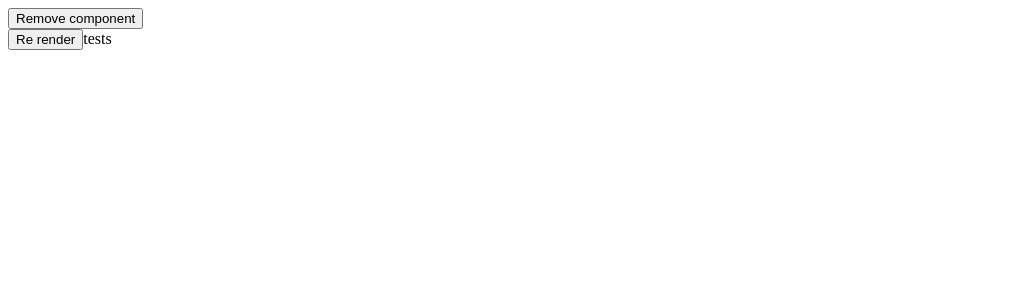
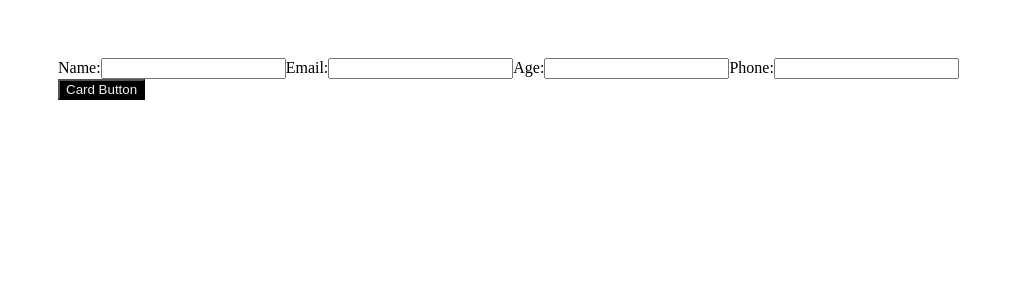
Before and after one commit to pedrolssilva/advanced-reactjs-dio, a React (Create React App) app: page / in a window 1280 px wide. Shown: the top 300 px of the page, without its empty margins (0-1014 px from the left). Built offline with nearby package versions, Linux system fonts and the light colour scheme.

Commit message:
How to use contextApi globally

```diff
--- a/src/App.js
+++ b/src/App.js
@@ -1,45 +1,20 @@
-import React, { Component} from 'react';
-import Twitter from './Twitter';
-class App extends Component {
-  state = {
-    loading: false,
-    active: true,
-  }
+import React, {useState, useEffect} from 'react';
+import { ThemeContext, themes  } from './Theme';
+import Card from './Card';
 
-  componentDidMount(){
+function App() {
+  const [token, setToken] = useState();
+
+  useEffect(() => {
     setTimeout(() =>{
-      this.setState({
-        loading: true})
-    },3000)
-  }
-
-  onRemove = () => {
-    const {active} = this.state
-     this.setState({
-       active: !active
-     })
-  }
-
-  render() {
-    const posts = [{
-      title: 'xpto',
-      description: 'foo'
-    },
-    {
-      title: 'xpto',
-      description: 'foo'
-    }
-  ]
-
-    return (
-      <div>
-        <button onClick={this.onRemove}> Remove component</button>
-        {this.state.active && (
-          <Twitter posts={posts} loading={this.state.loading}/>
-        )}
-      </div>
-    )
-  }
+      setToken('26178hsasgahdg1782ashjk');
+    }, 4000)
+  }, [setToken]);
+  return (
+    <ThemeContext.Provider value={{...themes.primary,  token}}>
+      <Card/>
+    </ThemeContext.Provider>
+  )
 }
 
 export default App
--- /dev/null
+++ b/src/Card.js
@@ -0,0 +1,18 @@
+import React, {useContext} from 'react';
+import {ThemeContext} from './Theme';
+import Form from './Form';
+
+function Card() {
+  const theme = useContext(ThemeContext)
+  console.log("theme:values = ",theme)
+  return (
+    <div style={{padding: '50px'}}>
+      <Form/>
+      <button style={{background: theme.background, color: theme.color}}>
+        Card Button
+      </button>
+    </div>
+  )
+}
+
+export default Card;
--- /dev/null
+++ b/src/Form.js
@@ -0,0 +1,34 @@
+import React, {useContext} from 'react';
+import {ThemeContext} from './Theme';
+
+function Form(){
+  const context = useContext(ThemeContext)
+
+  const renderForm = (
+    <form action="">
+      <label htmlFor="">Name:</label>
+      <input />
+
+      <label htmlFor="">Email:</label>
+      <input />
+
+      <label htmlFor="">Age:</label>
+      <input />
+
+      <label htmlFor="">Phone:</label>
+      <input />
+    </form>
+  )
+
+  const renderNotLogged = (
+     <h1>Login is requested</h1>
+  )
+
+  return (
+    <div>
+      {!context.token ? renderNotLogged : renderForm}
+    </div>
+  )
+}
+
+export default Form;
--- /dev/null
+++ b/src/Theme.js
@@ -0,0 +1,14 @@
+import {createContext} from 'react'
+
+export const themes = {
+  primary: {
+    background: '#000',
+    color: '#efefef'
+  },
+  secondary: {
+    background: '#efefef',
+    color: '#000'
+  }
+}
+
+export const ThemeContext = createContext(themes.secondary)
```
